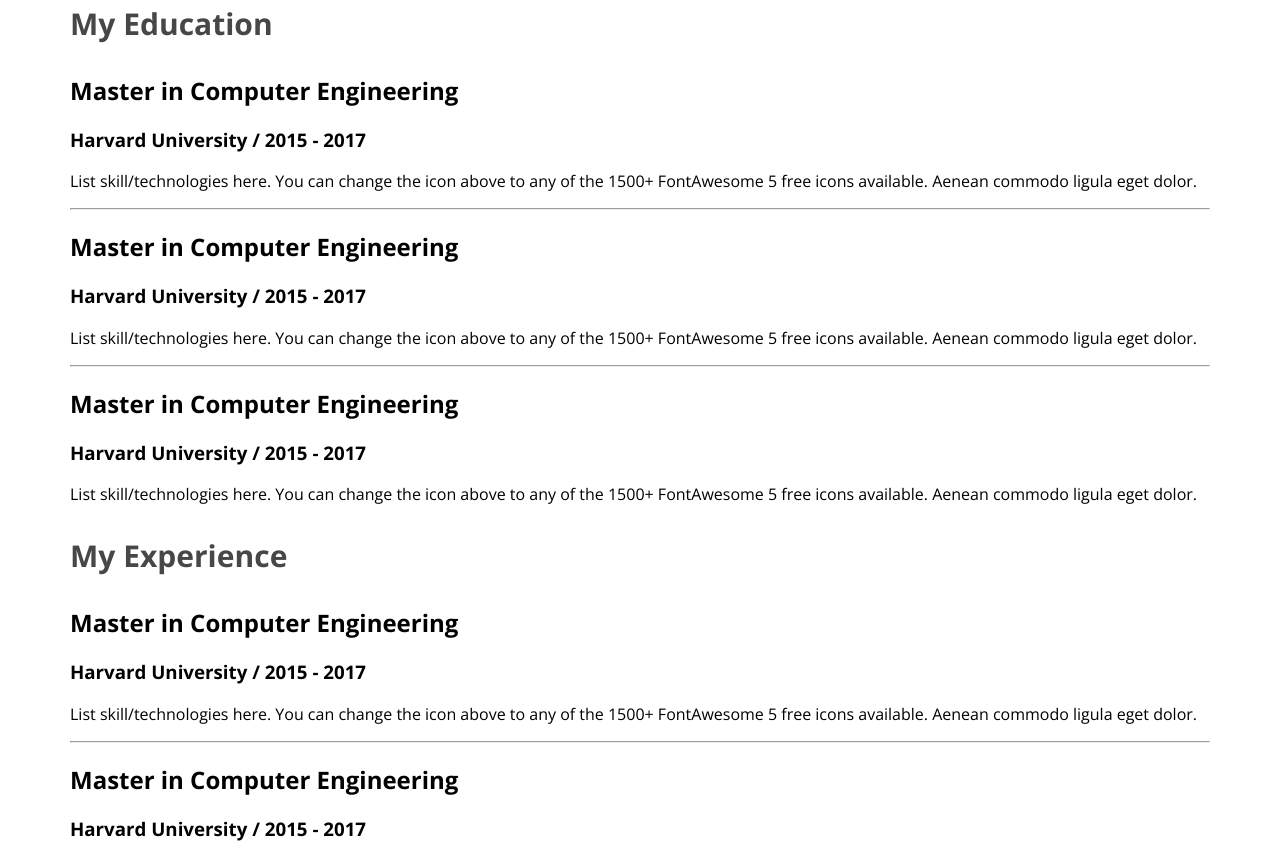
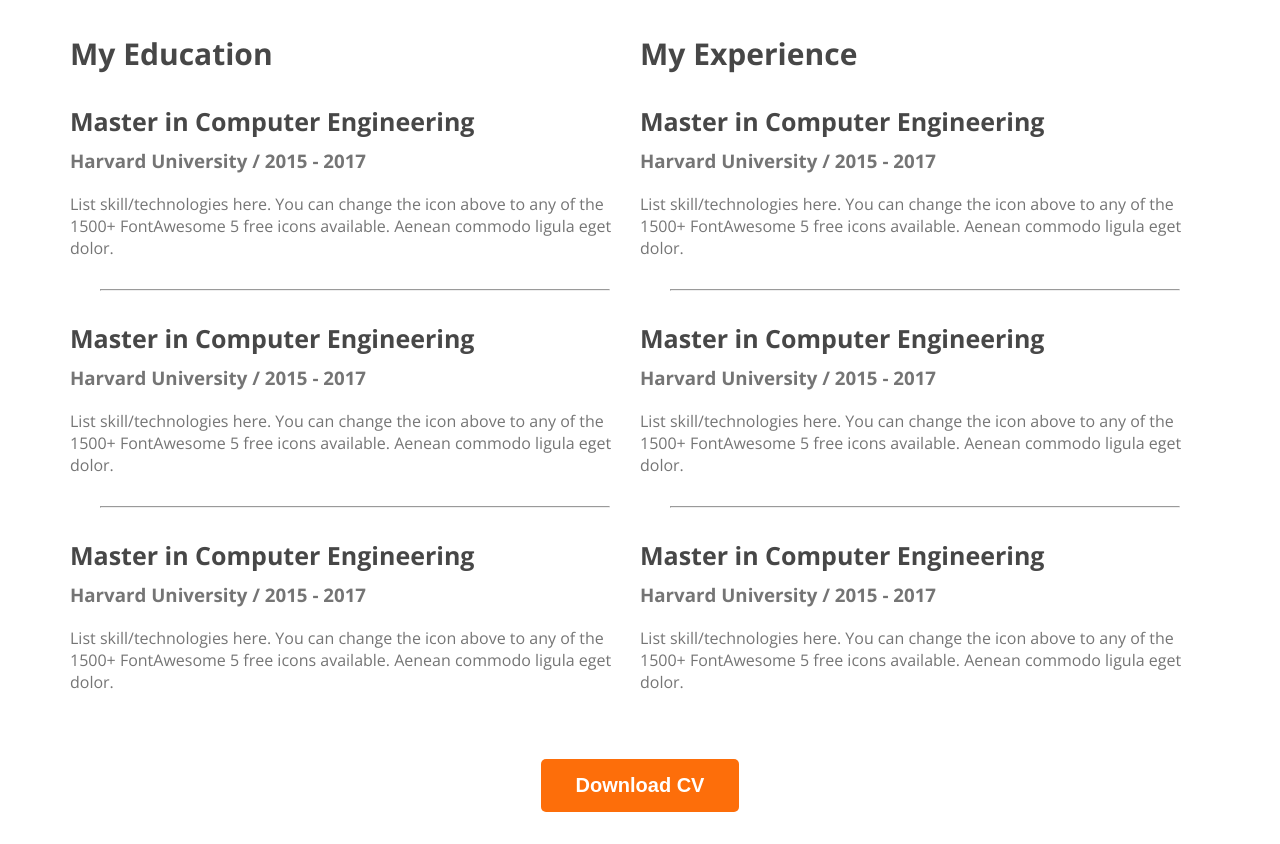
Before and after one commit to AMO-35/webdeveloper-portfolio, a plain HTML site: page index.html in a window 1280 px wide. Shown: the part 2382-3226 px from the top of the page. After the commit the page ends 3202 px from the top, so only its background shows below. Drawn offline with nearby package versions, Linux system fonts and the light colour scheme.

Commit message:
finished the resume section

```diff
--- a/index.html
+++ b/index.html
@@ -152,6 +152,9 @@
           </div>
         </div>
       </div>
+      <div class="download-cv">
+        <button class="btn-primary">Download CV</button>
+      </div>
     </section>
   </main>
   <footer>
--- a/styles/portfolio.css
+++ b/styles/portfolio.css
@@ -149,9 +149,36 @@
 
 /* resume section style */
 .resume-column-title {
-    color:#474747;
+    color: #474747;
     font-size: 30px;
     font-weight: 700;
 
+}
+
+.resume-container {
+    display: flex;
+}
+
+.resume-item-institute,
+.resume-item-description {
+    color: #757575;
 
 }
+.resume-item-institute{
+    margin-bottom: 20px ;
+    margin-top: 0px;
+}
+
+.resume-item-title {
+    color: #474747;
+    font-size: 25px;
+    font-weight: 700;
+    margin-bottom: 10px;
+}
+.resume-container hr{
+  margin:30px;
+}
+.download-cv{
+    text-align: center;
+    margin-top: 50px;
+}
```
